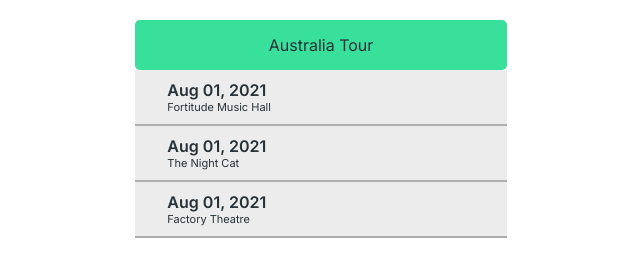
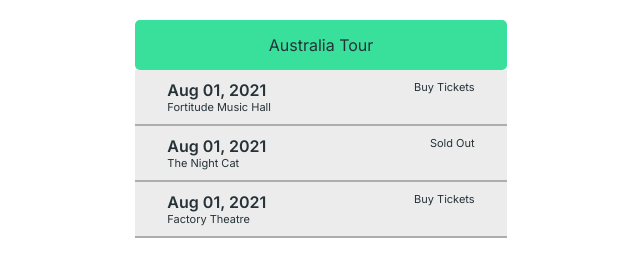
Before and after one commit to ciaranmccaughey/linktree, a React (Create React App) app: page / in a window 1280 px wide. Both pictures are taken after a click on the element "Australia Tour". Shown: the part 401-678 px from the top of the page, without its empty margins (319-959 px from the left). Built offline with nearby package versions, Linux system fonts and the light colour scheme.

Commit message:
Added ticketsAvailable booleam to show item and added styles.

```diff
--- a/src/App.css
+++ b/src/App.css
@@ -15,7 +15,6 @@
 }
 
 .link {
-   /* background-color: #39E09B;  */
   border: none;
   color: white;
   padding: 15px 125px;
@@ -35,9 +34,9 @@
   background-color: #ececec;
   border: none;
   color: #263238;
-  /* max-width: 50%; */
   padding: 10px 32px;
   border-bottom: 2px solid #adadad;
   font-weight: bold;
-  /* border-radius: 5px; */
+  display: flex;
+  justify-content: space-between;
 }
--- a/src/components/Links/Links.tsx
+++ b/src/components/Links/Links.tsx
@@ -18,7 +18,7 @@
     {url: '', title: 'Australia Tour', type: LinkTypes.show,
         shows: [
             {venue: 'Fortitude Music Hall', city: 'Brisbane', date: 'Aug 01, 2021', url: '', ticketsAvailable: true},
-            {venue: 'The Night Cat', city: 'Melbourne', date: 'Aug 01, 2021', url: '', ticketsAvailable: true},
+            {venue: 'The Night Cat', city: 'Melbourne', date: 'Aug 01, 2021', url: '', ticketsAvailable: false},
             {venue: 'Factory Theatre', city: 'Sydney', date: 'Aug 01, 2021', url: '', ticketsAvailable: true}
         ]
     },
--- a/src/components/ShowItem/ShowItem.tsx
+++ b/src/components/ShowItem/ShowItem.tsx
@@ -7,12 +7,19 @@
 const ShowItem: FC<IShowItem> = ({ show }) => {
     return (
         <div className="music-link" >
-            <p style={{fontWeight: 600, margin: 0}}>
-                {show.date}
-            </p>
-            <p style={{fontWeight: 400, margin: 0, fontSize: '11px'}}>
-                {show.venue}
-            </p>
+            <div >
+                <div style={{fontWeight: 600, margin: 0}}>
+                    {show.date}
+                </div>
+                <div style={{fontWeight: 400, margin: 0, fontSize: '11px'}}>
+                    {show.venue}
+                </div>
+            </div>
+
+            <div style={{fontWeight: 400, margin: 0, fontSize: '11px'}}>
+                {show.ticketsAvailable ? 'Buy Tickets' : 'Sold Out' }
+            </div>
+
         </div>
     )
 }
```
